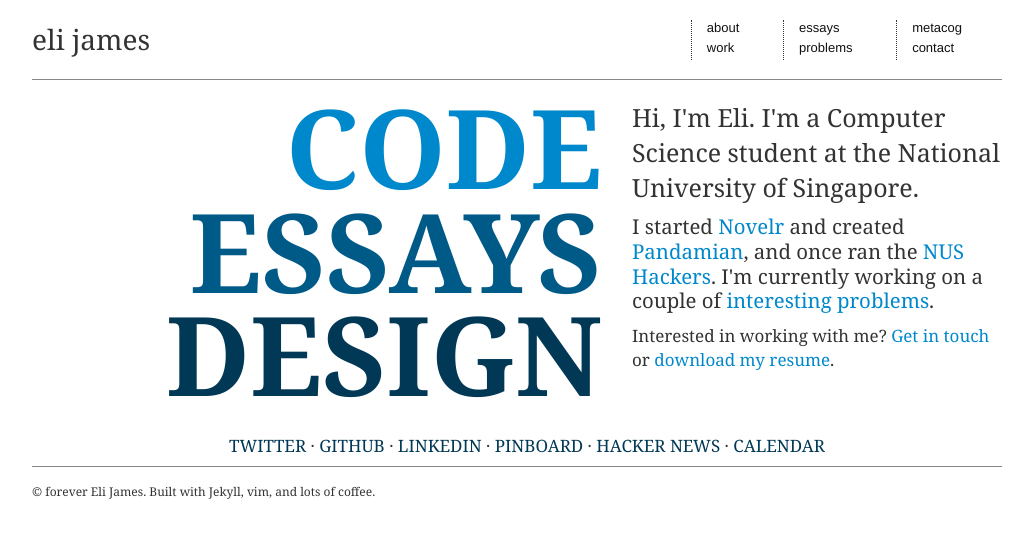
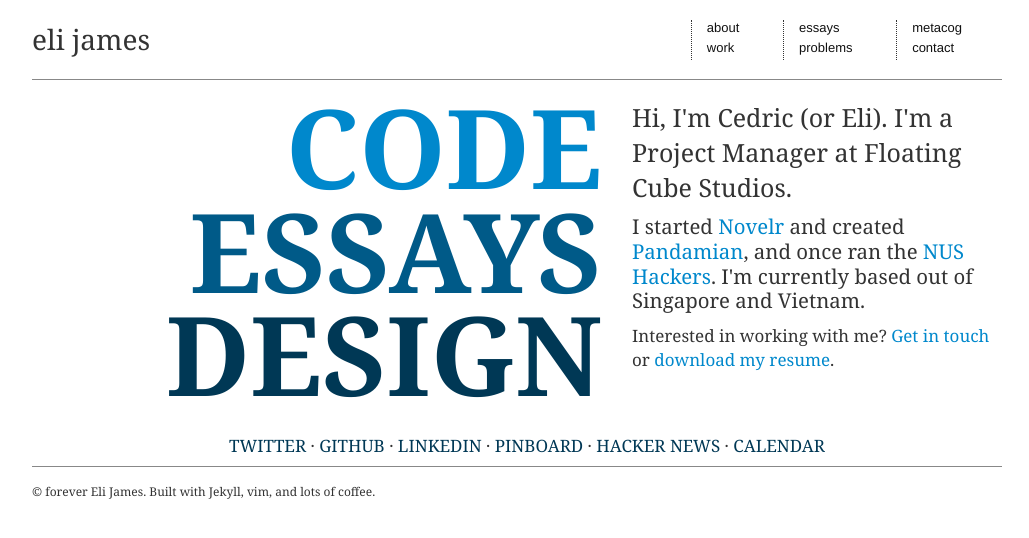
Before and after one commit to ejamesc/elijames.org, a Jekyll site: the page built from index.html, in a window 1280 px wide. Shown: the top 538 px of the page, without its empty margins (23-1052 px from the left). Built offline with Jekyll 4.4.1, drawn with Linux system fonts in a browser that asks for light colours.

Commit message:
Update about and front page, fix typo in essay.

```diff
--- a/about.markdown
+++ b/about.markdown
@@ -8,18 +8,18 @@
 
 I'm a writer, programmer, and occasional designer. I've done a few things I'm happy about.
 
-I started [Novelr](http://www.novelr.com) in 2006, a blog on digital publishing. In its 6 year run, Novelr has been quoted by Business Insider, The Guardian, Daring Fireball and TechMeme.
+I started [Novelr](http://www.novelr.com) in 2006, a blog on digital publishing. In its 6 year run, Novelr has been quoted by The Guardian, Daring Fireball, Business Insider and TechMeme.
 
 In 2010-2011 I co-founded and ran [Pandamian](http://pandamian.com), a digital publishing startup.
 
-I spoke twice at Books in Browsers, a private conference for book technologists organized by the Internet Archive, in San Francisco. A transcript of the first talk may be found [here](http://www.novelr.com/2010/10/24/pandamian-a-publishing-support-layer); a video of the second is available [on Youtube](http://www.youtube.com/watch?v=mfsLORO7OAU). I am still working on many of the ideas in both talks.
+I spoke twice at Books in Browsers, a private conference for book technologists organized by the Internet Archive, in San Francisco. A transcript of the first talk may be found [here](http://www.novelr.com/2010/10/24/pandamian-a-publishing-support-layer); a video of the second is available [on Youtube](http://www.youtube.com/watch?v=mfsLORO7OAU).
 
 In late 2011 I contributed [a chapter](http://book.pressbooks.com/chapter/web-literature-eli-james) to [Book: A Futurist's Manifesto](http://book.pressbooks.com/), a collection of essays on the future of publishing released by O'Reilly Media and Pressbooks in 2012. I'm rather happy with it: I consider it one of my better essays.
 
 I try as much as possible to [write open source
 software](https://github.com/ejamesc).
 
-From mid-2010 - late-2012 I served as President of the [NUS Hackers](http://nushackers.org/). I started [Friday Hacks](http://nushackers.org/fridayhacks/) and ran the first Hack&Roll Hackathon. Whatever free time I have left is spent growing the community of hackers and builders in NUS. This mostly means setting up partnerships, organizing events, and writing software to make the club more scalable.
+From mid-2010 - late-2012 I served as President of the [NUS Hackers](http://nushackers.org/). I started [Friday Hacks](http://nushackers.org/fridayhacks/) and ran the first Hack&Roll Hackathon. Most of my time during that period was spent [growing](/nushackers/) the community of hackers and builders in NUS. This mostly meant setting up partnerships, organizing events, and writing software (or processes) to make the club more scalable.
 
 In a previous life, I played Judo for my state _(2008 National Championships; Sarawak SUKMA shadow team)_. I also debated in school. Both sports have shaped the way I see the world.
 
--- a/index.html
+++ b/index.html
@@ -15,9 +15,9 @@
 </div>
 
 <div class='span4'>
-  <h2 class='copy-right'>Hi, I'm Eli. I'm a Computer Science student at the National University of Singapore. </h2>
+  <h2 class='copy-right'>Hi, I'm Cedric (or Eli). I'm a Project Manager at Floating Cube Studios.</h2>
   <p>
-  <big>I started <a href='http://novelr.com'>Novelr</a> and created <a href='http://pandamian.com'>Pandamian</a>, and once ran the <a href='http://nushackers.org'>NUS Hackers</a>. I'm currently working on a couple of <a href='/problems'>interesting problems</a>.</big></p>
+  <big>I started <a href='http://novelr.com'>Novelr</a> and created <a href='/design/pandamian/'>Pandamian</a>, and once ran the <a href='http://nushackers.org'>NUS Hackers</a>. I'm currently based out of Singapore and Vietnam.</big></p>
   <p>Interested in working with me? <a href='/contact'>Get in touch</a> or <a href='/resume.pdf'>download my resume</a>.
   </p>
 </div>
--- a/nushackers.html
+++ b/nushackers.html
@@ -13,7 +13,7 @@
 
 <p>Our mission is deceptively simple to articulate: 'to spread hacker culture in NUS.' But the motivating reasons behind that mission ("<em>why</em> should we spread a hacker culture here?") are not that simple.</p>
 
-<p>Historically, very many great things were created in the context of a hacker culture. We can enumerate them quickly: Unix, Linux and Facebook were created by tinkerers; Firefox, Red Hat, Wordpress, and the OLPC project were started with a community of volunteers familiar with the ideals and culture of open source. In 2010, it seemed like a good idea to attempt to create this culture in NUS.</p>
+<p>Historically, many great things were created in the context of a hacker culture. We can enumerate them quickly: Unix, Linux and Facebook were created by tinkerers; Firefox, Red Hat, Wordpress, and the OLPC project were started with a community of volunteers familiar with the ideals and culture of open source. In 2010, it seemed like a good idea to attempt to create this culture in NUS.</p>
 
 <p>The simplest reason to spread hacker culture isn't a very controversial one: hacking produces better programmers. Much in the same way that artists who paint a lot become better at it, and cellists who practice ridiculous amounts become Yo-Yo Ma, hackers who are motivated to hack because of their surrounding culture would invariably get better.</p>
 
```
